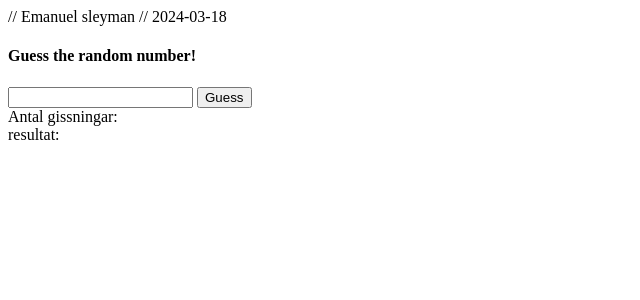
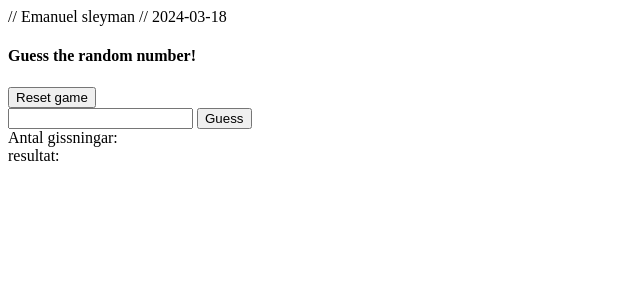
Before and after one commit to EmSley77/RandomNumberGuess, a Spring Boot app: page /game in a window 1280 px wide. Shown: the top 300 px of the page, without its empty margins (0-640 px from the left). Run offline with Spring Boot 4, Linux system fonts and the light colour scheme.

Commit message:
added finishing touch

```diff
--- a/src/main/java/se/emanuel/guessthenumbergame/GameController.java
+++ b/src/main/java/se/emanuel/guessthenumbergame/GameController.java
@@ -16,6 +16,7 @@
 
     @GetMapping("game")
     public String startGame(Model model) {
+        service.newGame();
         model.addAttribute("game", "");
         return "gamepage";
     }
--- a/src/main/java/se/emanuel/guessthenumbergame/GameService.java
+++ b/src/main/java/se/emanuel/guessthenumbergame/GameService.java
@@ -35,8 +35,7 @@
             return "too big";
         }
         else {
-            newGame();
-            return "Correct!, new game initialized continue playing";
+            return "Correct!, tap reset to start new game";
         }
     }
 }
--- a/src/main/resources/templates/gamepage.html
+++ b/src/main/resources/templates/gamepage.html
@@ -10,15 +10,17 @@
 <body>
 <h4>Guess the random number!</h4>
 
-<form action="game" method="get"></form>
+<form action="game" method="get">
+    <button type="submit">Reset game</button>
+</form>
 
 <form action="gamea" method="post">
     <input type="number" name="input">
     <button type="submit">Guess</button>
 </form>
 
-<a>Antal gissningar:<span th:text="${guess}"></span></a>
+<a>Antal gissningar: <span th:text="${guess}"></span></a>
 <br>
-<a>resultat:<span th:text="${result}"></span></a>
+<a>resultat: <span th:text="${result}"></span></a>
 </body>
 </html>
```
